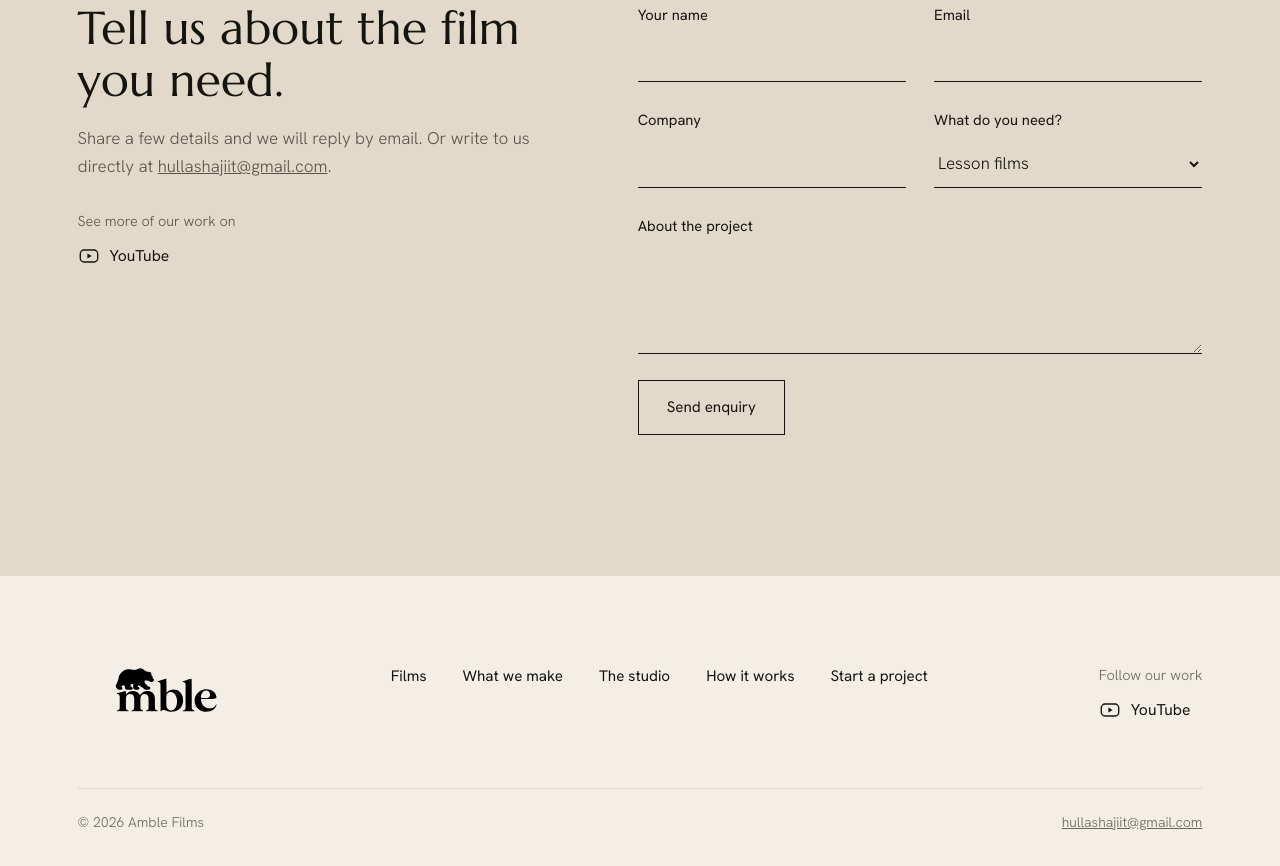
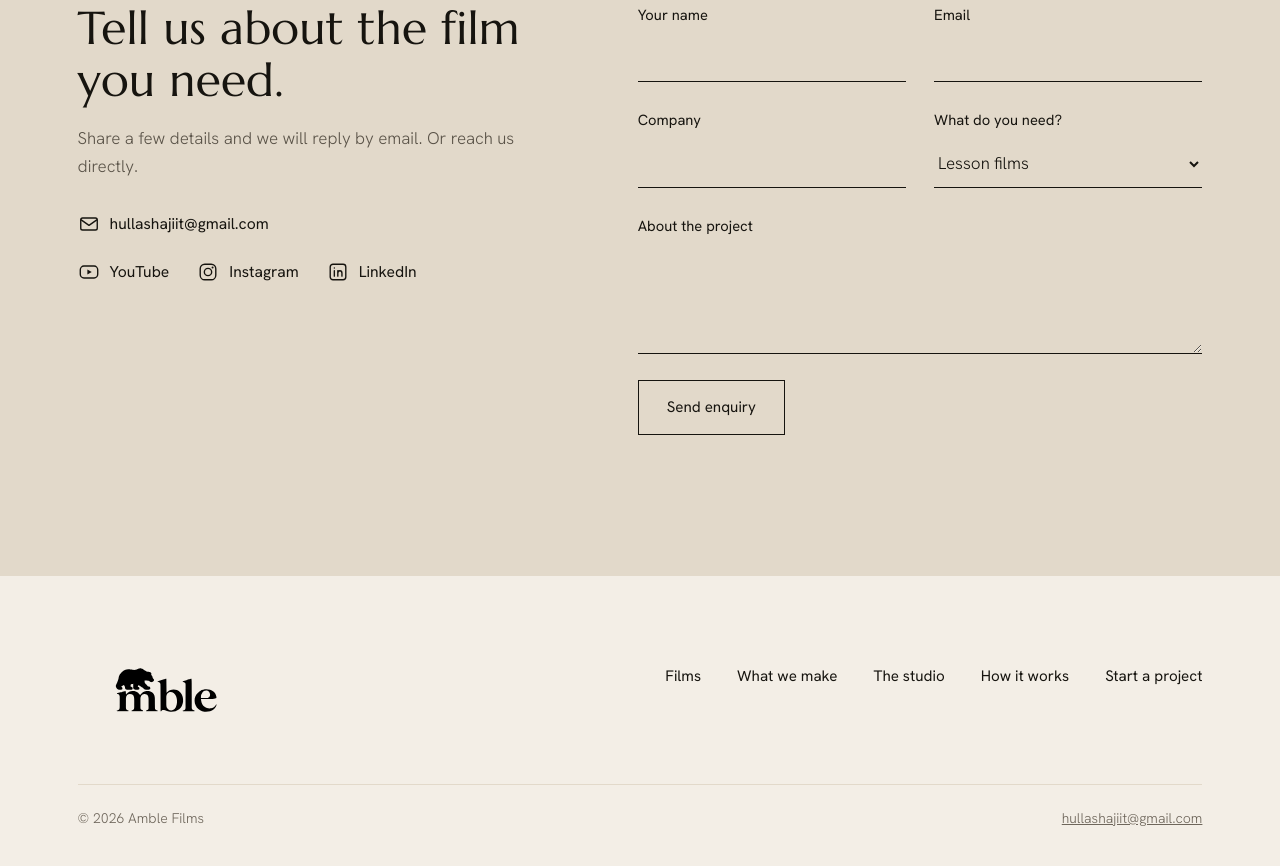
Before and after one commit to hullash007/amble-films, a plain HTML site: page index.html in a window 1280 px wide. Shown: the part 5477-6343 px from the top of the page. Drawn offline with Linux system fonts and the light colour scheme.

Commit message:
Email with icon, Instagram and LinkedIn icons, social block removed from footer

```diff
--- a/index.html
+++ b/index.html
@@ -207,16 +207,14 @@ footer{padding-block:clamp(48px,7vw,88px) 32px}
 .foot-links a:hover{text-decoration:underline;text-underline-offset:6px}
 .legal{margin-top:56px;padding-top:22px;border-top:1px solid var(--sand);color:var(--stone);font-size:.88rem;display:flex;flex-wrap:wrap;justify-content:space-between;gap:8px 24px}
 
-/* ---------- Social links (menu, enquiry and footer) ---------- */
+/* ---------- Contact and social links (enquiry and menu) ---------- */
 .social{display:flex;flex-wrap:wrap;align-items:center;gap:4px 28px;font-size:.98rem}
-.social a{display:inline-flex;align-items:center;gap:10px;min-height:44px;text-decoration:none;font-weight:400}
+.social a,.social-off{display:inline-flex;align-items:center;gap:10px;min-height:44px;text-decoration:none;font-weight:400}
+.social-off{cursor:default}
 .social svg{width:22px;height:22px;flex:none}
 .social a:hover .social-name,.social a:focus-visible .social-name{text-decoration:underline;text-underline-offset:6px;text-decoration-thickness:1px}
-.follow-title{font-size:.9rem;color:var(--stone)}
-.enquiry .follow{margin-top:30px}
-.enquiry .follow-title{color:#5a5348}
-.menu-foot{align-items:center}
-.menu-foot > a{display:inline-flex;align-items:center;min-height:44px}
+.social.stack li:first-child{flex-basis:100%}
+.enquiry .social{margin-top:22px}
 .menu-foot .social{font-size:inherit}
 .sr-only{position:absolute;width:1px;height:1px;overflow:hidden;clip-path:inset(50%);white-space:nowrap}
 
@@ -297,8 +295,7 @@ footer{padding-block:clamp(48px,7vw,88px) 32px}
     <a href="#enquire">Start a project</a>
   </nav>
   <div class="menu-foot">
-    <a class="js-email" href="#enquire"></a>
-    <ul class="social" data-social aria-label="Amble Films on social media"></ul>
+    <ul class="social" data-social aria-label="Email and social media"></ul>
   </div>
 </dialog>
 
@@ -412,11 +409,8 @@ footer{padding-block:clamp(48px,7vw,88px) 32px}
   <div class="wrap enquiry-layout">
     <div>
       <h2 class="title">Tell us about the film you need.</h2>
-      <p class="lede">Share a few details and we will reply by email. Or write to us directly at <a class="js-email" href="#"></a>.</p>
-      <div class="follow">
-        <p class="follow-title" id="follow-enquire">See more of our work on</p>
-        <ul class="social" data-social aria-labelledby="follow-enquire"></ul>
-      </div>
+      <p class="lede">Share a few details and we will reply by email. Or reach us directly.</p>
+      <ul class="social stack" data-social aria-label="Email and social media"></ul>
     </div>
     <form id="enquiry-form">
       <div class="field"><label for="f-name">Your name</label><input id="f-name" name="name" autocomplete="name" required></div>
@@ -447,10 +441,6 @@ footer{padding-block:clamp(48px,7vw,88px) 32px}
       <nav class="foot-links" aria-label="Footer">
         <a href="#films">Films</a><a href="#services">What we make</a><a href="#studio">The studio</a><a href="#process">How it works</a><a href="#enquire">Start a project</a>
       </nav>
-      <div class="follow">
-        <p class="follow-title" id="follow-foot">Follow our work</p>
-        <ul class="social" data-social aria-labelledby="follow-foot"></ul>
-      </div>
     </div>
     <div class="legal"><span>&copy; <span id="year"></span> Amble Films</span><a class="js-email" href="#"></a></div>
   </div>
@@ -478,7 +468,8 @@ const FILMS = [
 ];
 
 // 3. Your social pages. Paste the full address of each page between the quotes.
-//    A line left empty ("") is not shown anywhere on the site, so visitors never meet a dead link.
+//    A line left empty ("") shows that icon without a link. It becomes a link as soon as an address is added.
+//    To hide an icon completely, delete its line.
 const SOCIAL = {
   youtube:   "https://www.youtube.com/@AmbleFilms",
   instagram: "",
@@ -494,23 +485,32 @@ const $ = id => document.getElementById(id);
 document.querySelectorAll(".js-email").forEach(a => { a.textContent = EMAIL; a.href = "mailto:" + EMAIL; });
 $("year").textContent = new Date().getFullYear();
 
-/* Social links: shown in the menu, beside the enquiry form and in the footer. Each has an icon and its name,
-   a comfortable area to tap, and opens in a new tab so the visitor does not lose this page. */
+/* Contact and social links: shown beside the enquiry form and in the menu. Each has an icon and its name and
+   a comfortable area to tap. Social pages open in a new tab so the visitor does not lose this page. */
+const ICON_MAIL = '<rect x="3" y="5.5" width="18" height="13" rx="2"/><path d="M3.5 7.5l8.5 6 8.5-6"/>';
 const NETWORKS = {
   youtube:   { name: "YouTube",   icon: '<rect x="2.5" y="5.5" width="19" height="13" rx="4"/><path d="M10.2 9.3v5.4l4.8-2.7z" fill="currentColor" stroke="none"/>' },
   instagram: { name: "Instagram", icon: '<rect x="3.5" y="3.5" width="17" height="17" rx="5"/><circle cx="12" cy="12" r="4"/><circle cx="17" cy="7" r="1.1" fill="currentColor" stroke="none"/>' },
   linkedin:  { name: "LinkedIn",  icon: '<rect x="3.5" y="3.5" width="17" height="17" rx="3"/><path d="M8 10.6v5.9M8 7.5v.1M11.8 16.5v-5.9M11.8 13.4c0-1.7 1-2.8 2.3-2.8s2.2 1 2.2 2.8v3.1"/>' }
 };
-const socials = Object.keys(NETWORKS).filter(k => /^https?:\/\//.test(SOCIAL[k] || ""));
+const listed = Object.keys(NETWORKS).filter(k => typeof SOCIAL[k] === "string");   // every page named in SOCIAL
+const socials = listed.filter(k => /^https?:\/\//.test(SOCIAL[k]));                 // the ones that have an address
+const iconLink = (href, icon, label, hint, newTab) => {
+  const li = document.createElement("li"), a = document.createElement(href ? "a" : "span");   // no address yet: the icon is shown but is not a link
+  if (href) a.href = href; else a.className = "social-off";
+  if (href && newTab){ a.target = "_blank"; a.rel = "noopener"; }
+  a.innerHTML = '<svg viewBox="0 0 24 24" fill="none" stroke="currentColor" stroke-width="1.5" stroke-linecap="round" stroke-linejoin="round" aria-hidden="true">' + icon + '</svg>' +
+                '<span class="social-name"></span><span class="sr-only"></span>';
+  a.querySelector(".social-name").textContent = label;
+  a.querySelector(".sr-only").textContent = hint;
+  li.append(a);
+  return li;
+};
 document.querySelectorAll("[data-social]").forEach(list => {
-  if (!socials.length){ (list.closest(".follow") || list).remove(); return; }
-  socials.forEach(k => {
-    const li = document.createElement("li"), a = document.createElement("a");
-    a.href = SOCIAL[k]; a.target = "_blank"; a.rel = "noopener";
-    a.innerHTML = '<svg viewBox="0 0 24 24" fill="none" stroke="currentColor" stroke-width="1.5" stroke-linecap="round" stroke-linejoin="round" aria-hidden="true">' + NETWORKS[k].icon + '</svg>' +
-                  '<span class="social-name">' + NETWORKS[k].name + '</span><span class="sr-only"> (opens in a new tab)</span>';
-    li.append(a); list.append(li);
-  });
+  list.append(iconLink("mailto:" + EMAIL, ICON_MAIL, EMAIL, " (send us an email)", false));
+  listed.forEach(k => list.append(socials.includes(k)
+    ? iconLink(SOCIAL[k], NETWORKS[k].icon, NETWORKS[k].name, " (opens in a new tab)", true)
+    : iconLink("", NETWORKS[k].icon, NETWORKS[k].name, " (page coming soon)", false)));
 });
 
 /* Tells search engines which social pages belong to Amble Films */
```
